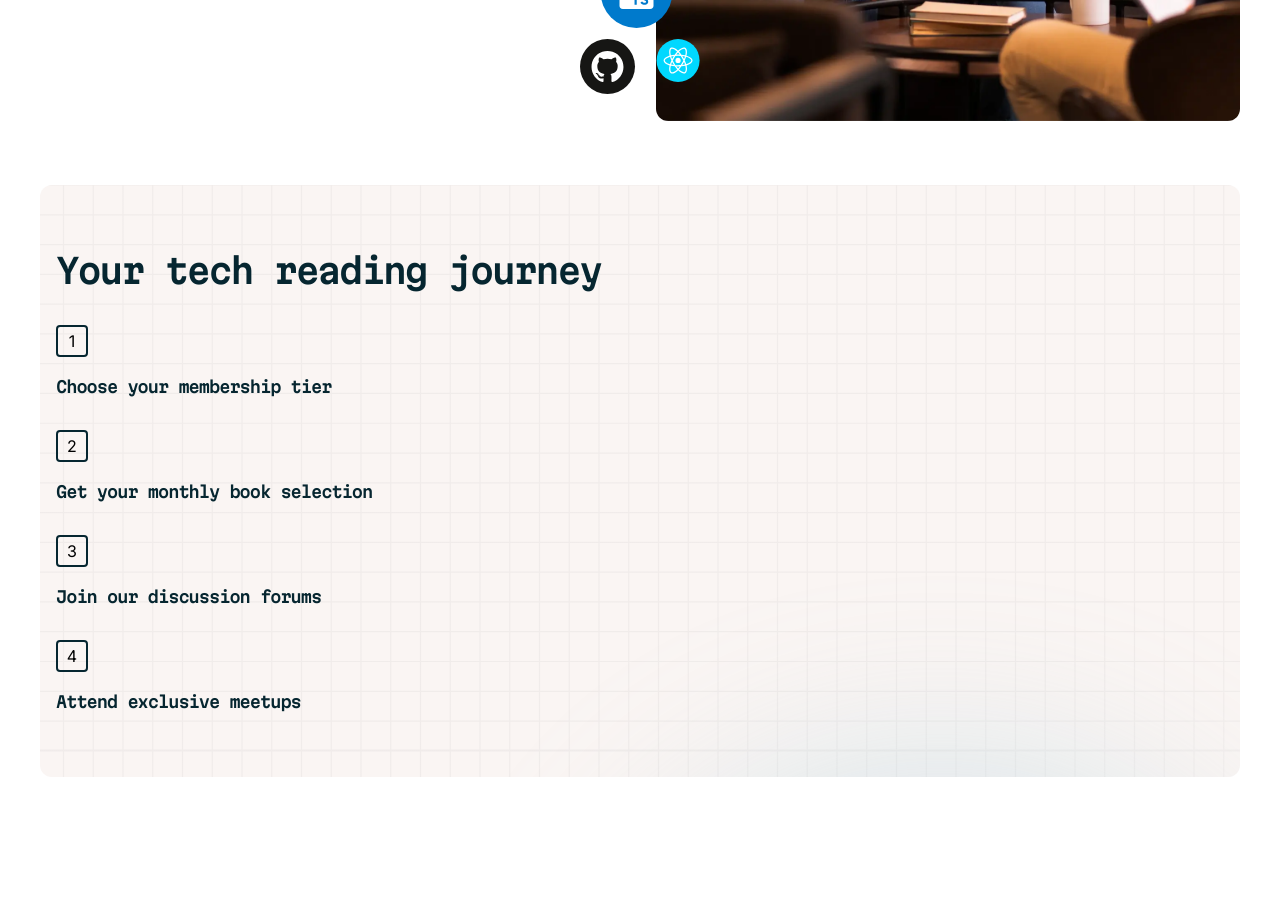
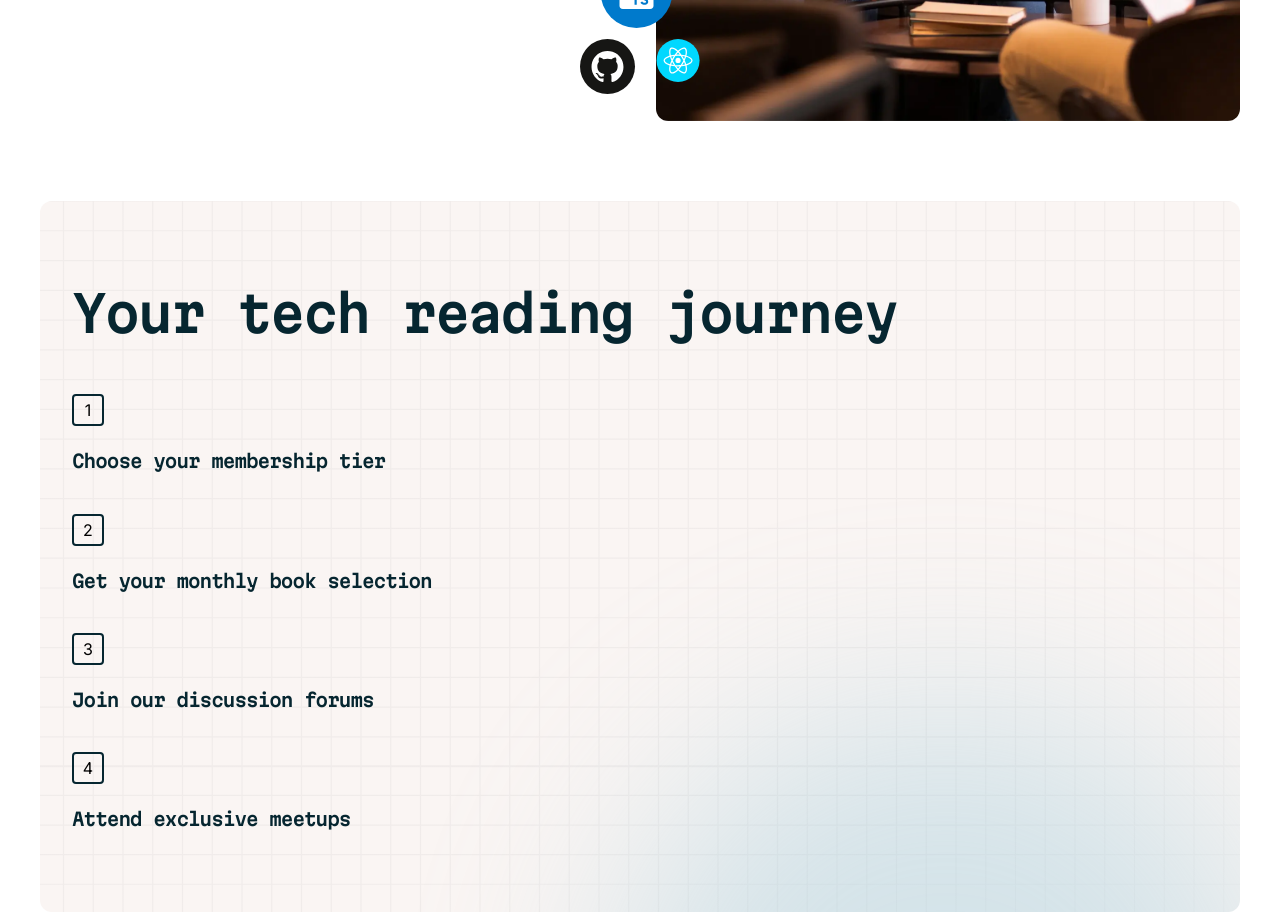
Before and after one commit to HeberRios/tech-book-club-landing-page, a React (Vite) app: page / in a window 1280 px wide. Shown: the part 1980-2892 px from the top of the page. Before the commit the page ends 2757 px from the top, so only its background shows below. Built offline with nearby package versions, Linux system fonts and the light colour scheme.

Commit message:
Add media queries for the reading journey comp.
The necessary media queries and styles to match the tablet design were
added to this component.

```diff
--- a/src/components/ReadingJourney/ReadingJourney.css
+++ b/src/components/ReadingJourney/ReadingJourney.css
@@ -17,7 +17,7 @@
 
 .reading-journey-container > h2 {
   font-family: var(--ff-headings);
-  font-size: 2.125rem;
+  font-size: clamp(2.125rem, 6.6dvw, 3.125rem);
   line-height: 1.3;
   letter-spacing: -0.125rem;
   font-weight: 600;
@@ -39,7 +39,7 @@
 
 .journey-step > p {
   font-family: var(--ff-headings);
-  font-size: 1rem;
+  font-size: clamp(1rem, 2.65dvw, 1.125rem);
   line-height: 1.3;
   letter-spacing: -0.0625rem;
   color: var(--clr-neutral-900);
@@ -59,3 +59,23 @@
 .icon-wrapper > img {
   display: none;
 }
+
+@media (min-width: 48rem) {
+  .reading-journey-section {
+    padding: 5rem 2rem 0 2rem;
+  }
+
+  .reading-journey-container {
+    gap: 3rem;
+    padding: 5rem 2rem;
+    background-position: 0% 0%, calc(55% + 18.75rem) calc(-160% - 18.75rem);
+  }
+
+  .reading-journey-container > ul {
+    gap: 2.5rem;
+  }
+
+  .journey-step {
+    gap: 1.5rem;
+  }
+}
```
